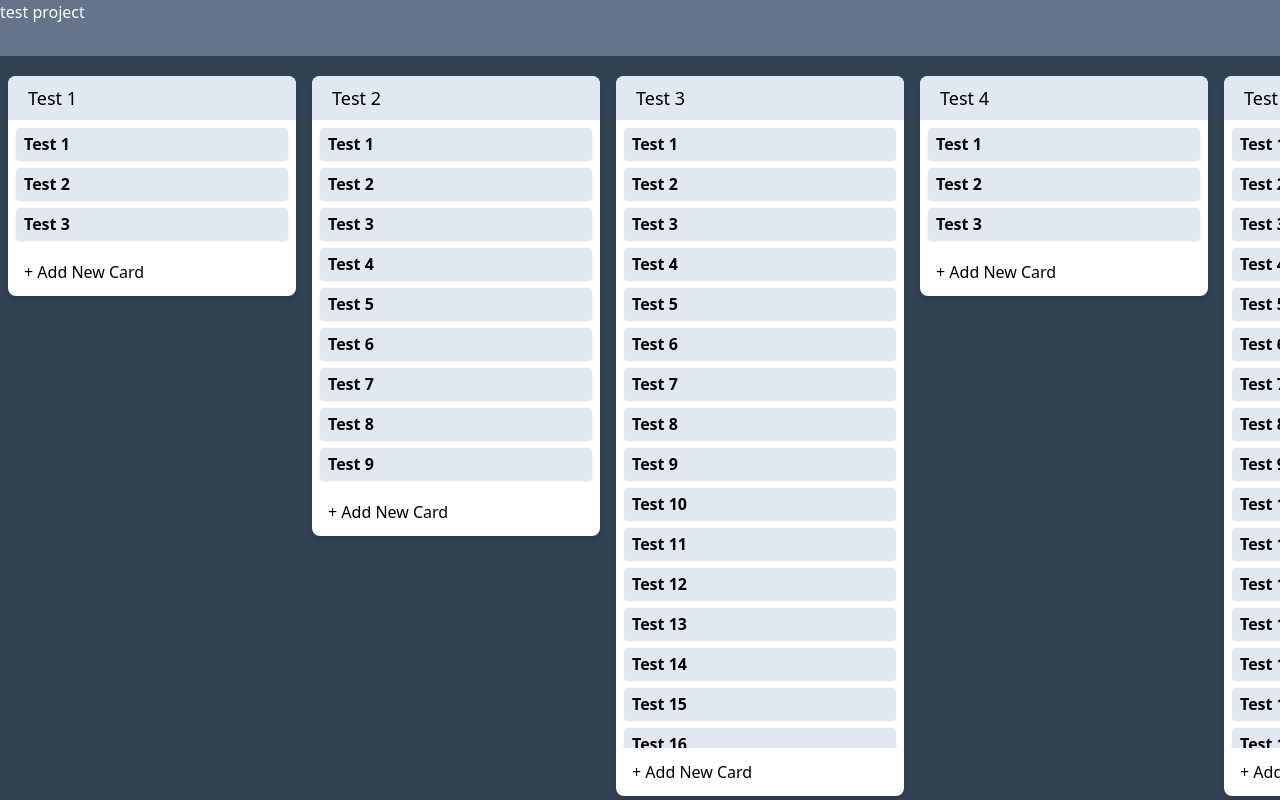
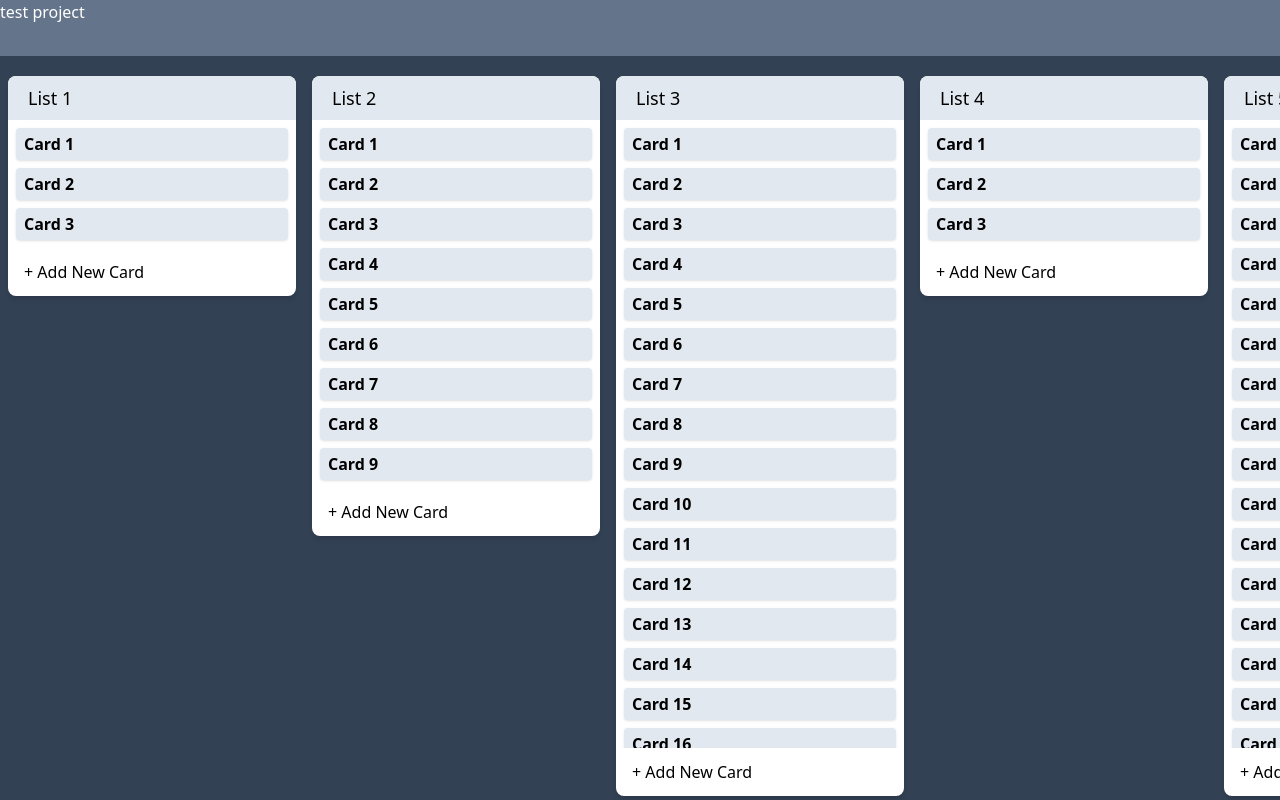
Before and after one commit to IsmayelAlam/Trello_clone, a React (Create React App) app: page / in a window 1280 px wide. Built offline with nearby package versions, Linux system fonts and the light colour scheme.

Commit message:
add react icons

```diff
--- a/package.json
+++ b/package.json
@@ -8,6 +8,7 @@
     "@testing-library/user-event": "^13.5.0",
     "react": "^18.2.0",
     "react-dom": "^18.2.0",
+    "react-icons": "^4.9.0",
     "react-scripts": "5.0.1",
     "tailwindcss": "^3.3.2",
     "web-vitals": "^2.1.4"
--- a/src/Board.js
+++ b/src/Board.js
@@ -7,7 +7,7 @@ export default function Board() {
       {[...Array(5).keys()].map((list) => (
         <div className="my-5 mx-2 bg-white rounded-lg shadow-md w-72 max-h-[90%] overflow-hidden flex flex-col">
           <h2 className="text-lg p-2 capitalize pl-5 bg-slate-200">
-            test {list + 1}
+            list {list + 1}
           </h2>
 
           <TackList num={Math.ceil(Math.random() * 20)} />
--- a/src/Buttons.js
+++ b/src/Buttons.js
@@ -1,4 +1,6 @@
 import { useState } from "react";
+
+import { GoX } from "react-icons/go";
 
 export default function Button({ type }) {
   const [expend, setExpend] = useState(false);
@@ -19,7 +21,7 @@ export default function Button({ type }) {
   if (type === "list")
     content = (
       <button
-        className="px-2 py-2 my-5 mx-2 w-72 text-start rounded capitalize hover:bg-slate-300 hover:text-white"
+        className="px-2 py-2 my-5 mx-2 w-72 text-start rounded capitalize bg-slate-200/25 hover:bg-slate-300 hover:text-white"
         onClick={handleClick}
       >
         + add new list
@@ -40,13 +42,15 @@ export default function Button({ type }) {
           name="title"
           required
           placeholder="Add a short title..."
-          className="rounded resize-none scrollbar h-20"
+          className="rounded resize-none scrollbar p-2 h-20"
         />
-        <div className="flex gap-2">
-          <button className="px-5 py-2 text-white font-semibold rounded shadow bg-green-600">
+        <div className="flex gap-2 items-center">
+          <button className="px-5 py-1 text-white font-semibold rounded shadow bg-green-600">
             Add
           </button>
-          <button>Cancel</button>
+          <button>
+            <GoX className="w-5 h-5" />
+          </button>
         </div>
       </form>
     );
--- a/src/TaskList.js
+++ b/src/TaskList.js
@@ -7,7 +7,7 @@ export function TackList({ num }) {
           className="px-2 py-1 m-2 max-h-20 text-ellipsis  overflow-hidden bg-slate-200 rounded capitalize font-semibold shadow cursor-pointer"
           draggable
         >
-          test {num + 1}
+          card {num + 1}
         </div>
       ))}
     </div>
```
Also changed, not shown: 1 other file (tests, documents, lock files or other folders).
